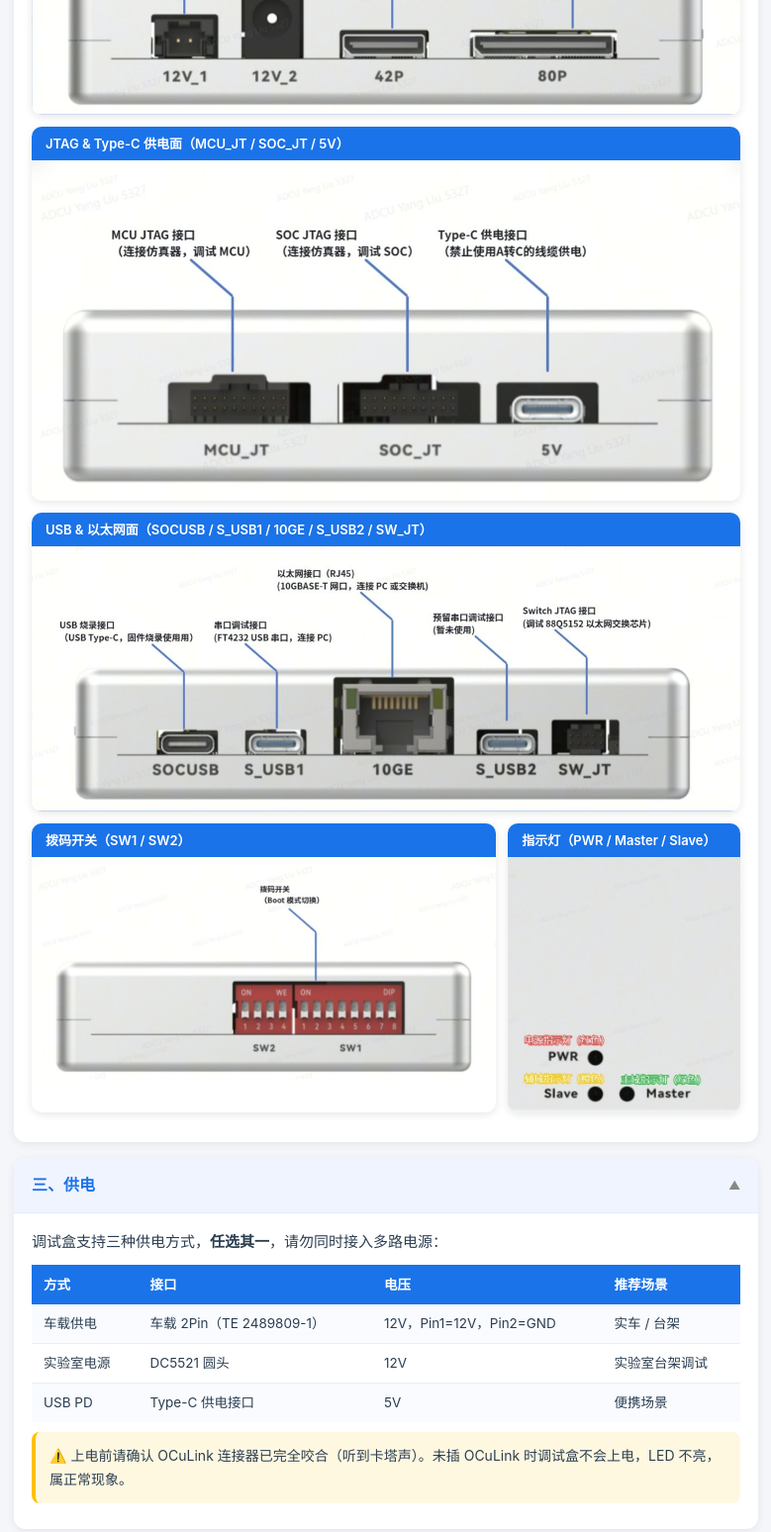
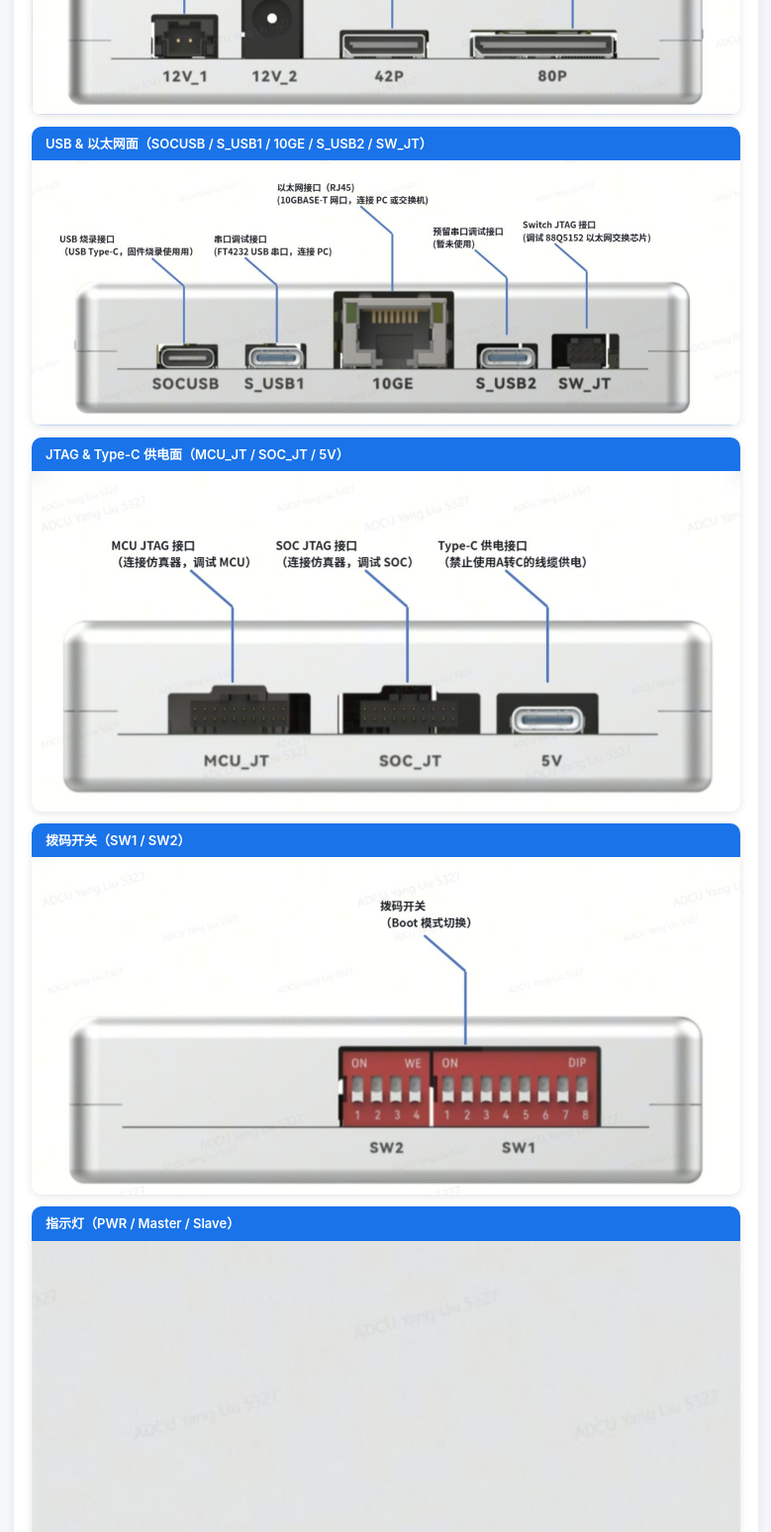
Before and after one commit to yangliu312/adcu-debug-box-guide, a plain HTML site: page index.html in a window 1280 px wide. Shown: the part 920-2468 px from the top of the page at 99% size, without its empty margins (250-1029 px from the left). Drawn offline with Linux system fonts and the light colour scheme.

Commit message:
Reorder interface images: USB before JTAG, split DIP/LED into separate rows
Co-Authored-By: Claude Sonnet 4 (1M context) <noreply@anthropic.com>

```diff
--- a/index.html
+++ b/index.html
@@ -173,7 +173,15 @@
           <img src="side_power_ocuLink.jpg" style="width:100%; display:block;" alt="供电OCuLink面">
         </div>
 
-        <!-- 图2：JTAG + Type-C供电 面 -->
+        <!-- 图2：USB + 以太网 + Switch JTAG 面 -->
+        <div style="border-radius:10px; overflow:hidden; box-shadow:0 2px 8px rgba(0,0,0,0.1);">
+          <div style="background:#1a73e8; color:#fff; font-size:13px; font-weight:600; padding:6px 14px;">
+            USB &amp; 以太网面（SOCUSB / S_USB1 / 10GE / S_USB2 / SW_JT）
+          </div>
+          <img src="side_usb_eth.jpg" style="width:100%; display:block;" alt="USB以太网面">
+        </div>
+
+        <!-- 图3：JTAG + Type-C供电 面 -->
         <div style="border-radius:10px; overflow:hidden; box-shadow:0 2px 8px rgba(0,0,0,0.1);">
           <div style="background:#1a73e8; color:#fff; font-size:13px; font-weight:600; padding:6px 14px;">
             JTAG &amp; Type-C 供电面（MCU_JT / SOC_JT / 5V）
@@ -181,28 +189,20 @@
           <img src="side_jtag_typec.jpg" style="width:100%; display:block;" alt="JTAG面">
         </div>
 
-        <!-- 图3：USB + 以太网 + Switch JTAG 面 -->
+        <!-- 图4：拨码开关 -->
         <div style="border-radius:10px; overflow:hidden; box-shadow:0 2px 8px rgba(0,0,0,0.1);">
           <div style="background:#1a73e8; color:#fff; font-size:13px; font-weight:600; padding:6px 14px;">
-            USB &amp; 以太网面（SOCUSB / S_USB1 / 10GE / S_USB2 / SW_JT）
+            拨码开关（SW1 / SW2）
           </div>
-          <img src="side_usb_eth.jpg" style="width:100%; display:block;" alt="USB以太网面">
+          <img src="top_dip_switch.jpg" style="width:100%; display:block;" alt="拨码开关">
         </div>
 
-        <!-- 图4+图5：拨码开关 和 指示灯 并排 -->
-        <div style="display:flex; gap:12px; flex-wrap:wrap;">
-          <div style="flex:2; min-width:220px; border-radius:10px; overflow:hidden; box-shadow:0 2px 8px rgba(0,0,0,0.1);">
-            <div style="background:#1a73e8; color:#fff; font-size:13px; font-weight:600; padding:6px 14px;">
-              拨码开关（SW1 / SW2）
-            </div>
-            <img src="top_dip_switch.jpg" style="width:100%; display:block;" alt="拨码开关">
+        <!-- 图5：指示灯 -->
+        <div style="border-radius:10px; overflow:hidden; box-shadow:0 2px 8px rgba(0,0,0,0.1);">
+          <div style="background:#1a73e8; color:#fff; font-size:13px; font-weight:600; padding:6px 14px;">
+            指示灯（PWR / Master / Slave）
           </div>
-          <div style="flex:1; min-width:160px; border-radius:10px; overflow:hidden; box-shadow:0 2px 8px rgba(0,0,0,0.1);">
-            <div style="background:#1a73e8; color:#fff; font-size:13px; font-weight:600; padding:6px 14px;">
-              指示灯（PWR / Master / Slave）
-            </div>
-            <img src="led_indicator.jpg" style="width:100%; display:block;" alt="指示灯">
-          </div>
+          <img src="led_indicator.jpg" style="width:100%; display:block;" alt="指示灯">
         </div>
 
       </div>
```
